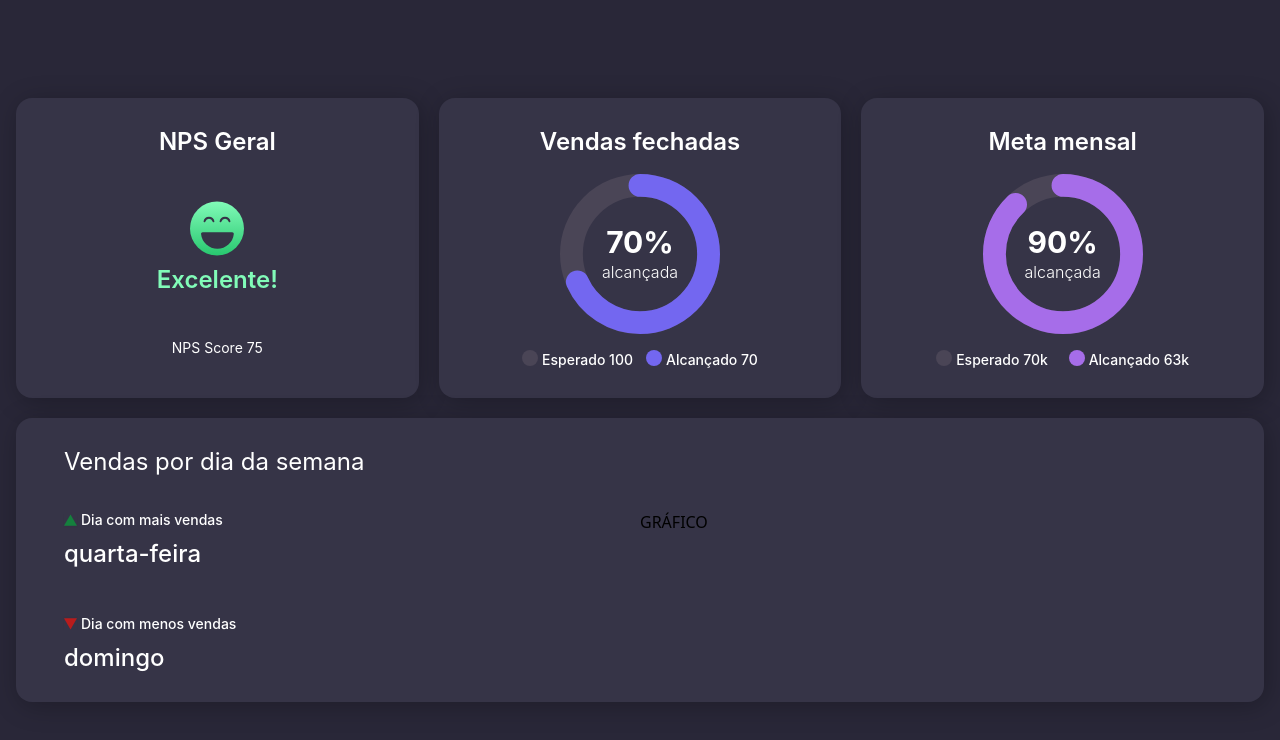
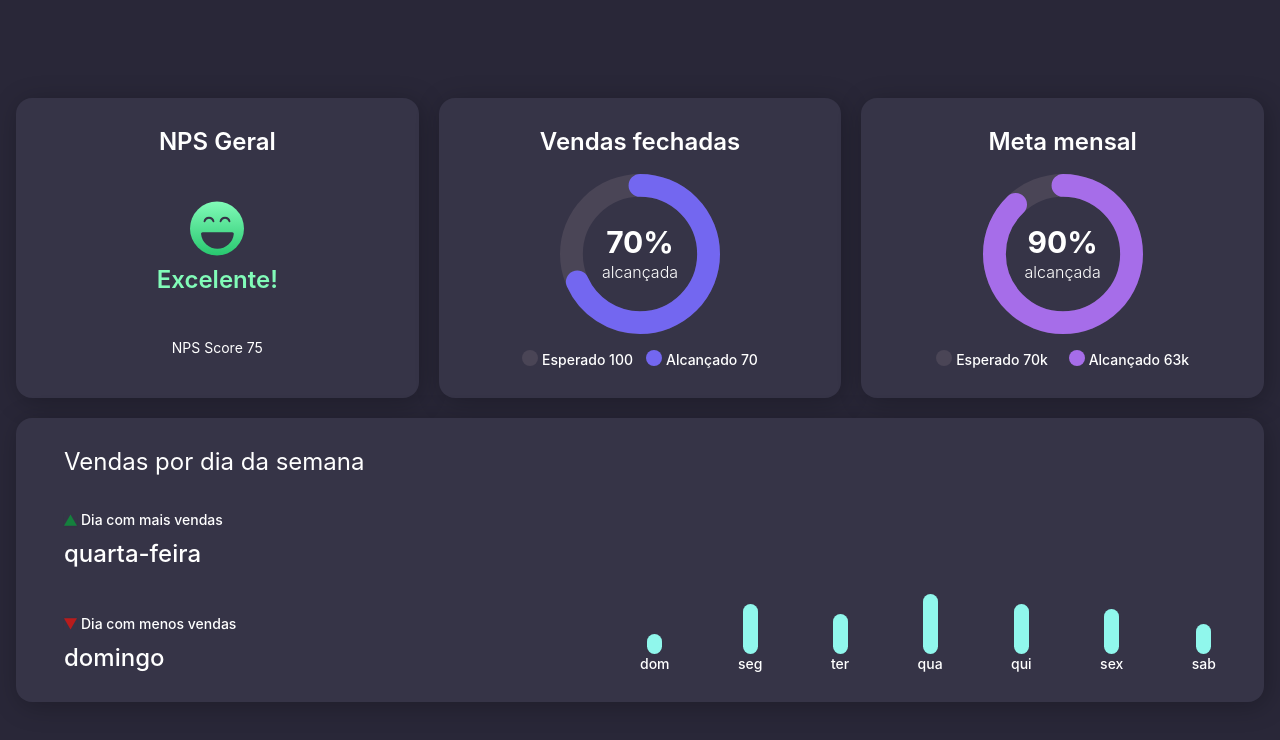
Before and after one commit to LucasSantus/vite-react-typescript-tailwindcss-dashboard-ui, a React (Vite) app: page / in a window 1280 px wide. Shown: the top 740 px of the page. Built offline with nearby package versions, Linux system fonts and the light colour scheme.

Commit message:
:rocket: finished simple graph

```diff
--- a/src/components/Sales/index.tsx
+++ b/src/components/Sales/index.tsx
@@ -1,5 +1,6 @@
 import { Card } from "../Card";
 import { IconPolygon } from "../Icons/IconPolygon";
+import { SimpleGraph } from "../SimpleGraph";
 import { InfoOfTheDay } from "./components/InfoOfTheDay";
 
 export const Sales: React.FC = () => {
@@ -27,8 +28,7 @@ export const Sales: React.FC = () => {
           </div>
 
           <div>
-            {/* Graph */}
-            GRÁFICO
+            <SimpleGraph />
           </div>
         </div>
       </div>
--- /dev/null
+++ b/src/components/SimpleGraph/index.tsx
@@ -0,0 +1,80 @@
+import classNames from "classnames";
+
+interface IDaysType {
+  day: string;
+  value: number;
+}
+
+const DAYS: IDaysType[] = [
+  {
+    day: "dom",
+    value: 2,
+  },
+  {
+    day: "seg",
+    value: 5,
+  },
+  {
+    day: "ter",
+    value: 4,
+  },
+  {
+    day: "qua",
+    value: 6,
+  },
+  {
+    day: "qui",
+    value: 5,
+  },
+  {
+    day: "sex",
+    value: 4.5,
+  },
+  {
+    day: "sab",
+    value: 3,
+  },
+];
+
+export const SimpleGraph: React.FC = () => {
+  const calcularValor = (value: number) => {
+    let valueTotal = value * 10;
+
+    if (valueTotal < 0) return 1;
+    else if (valueTotal > 140) return 140;
+
+    return valueTotal;
+  };
+
+  return (
+    <div className="h-full">
+      <div className="flex justify-between items-end h-full">
+        {DAYS.map((item) => {
+          const value = calcularValor(item.value);
+
+          const divStyle = {
+            height: `${value}px`,
+          };
+
+          return (
+            <div
+              key={item.day}
+              className="flex flex-col justify-center items-center"
+            >
+              <div
+                className={classNames(
+                  // height,
+                  "bg-custom-cyan-600 w-[15px] rounded-full"
+                )}
+                style={divStyle}
+              />
+              <span className="font-inter font-medium text-sm text-white">
+                {item.day}
+              </span>
+            </div>
+          );
+        })}
+      </div>
+    </div>
+  );
+};
--- a/tailwind.config.cjs
+++ b/tailwind.config.cjs
@@ -16,6 +16,9 @@ module.exports = {
           green: {
             500: "#81FBB8",
           },
+          cyan: {
+            600: "#90F7EC",
+          },
         },
       },
       fontFamily: {
```
